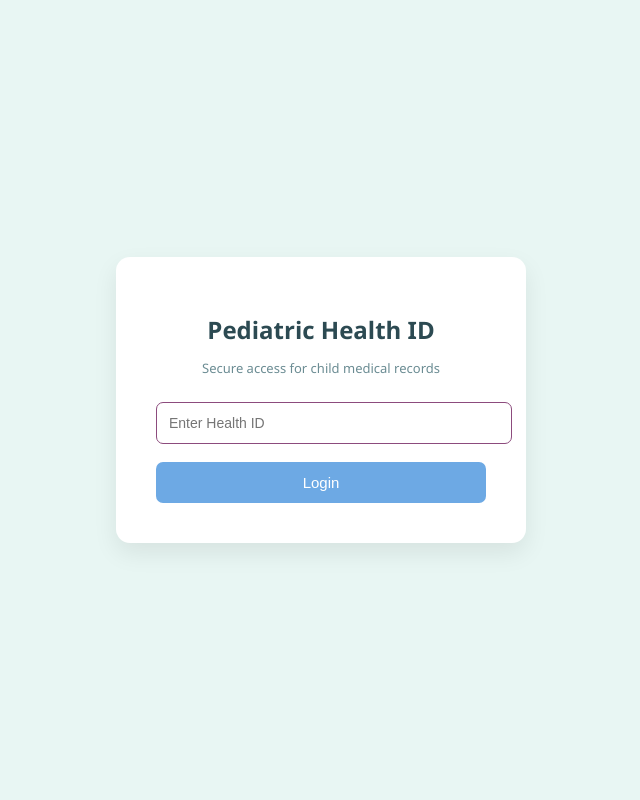
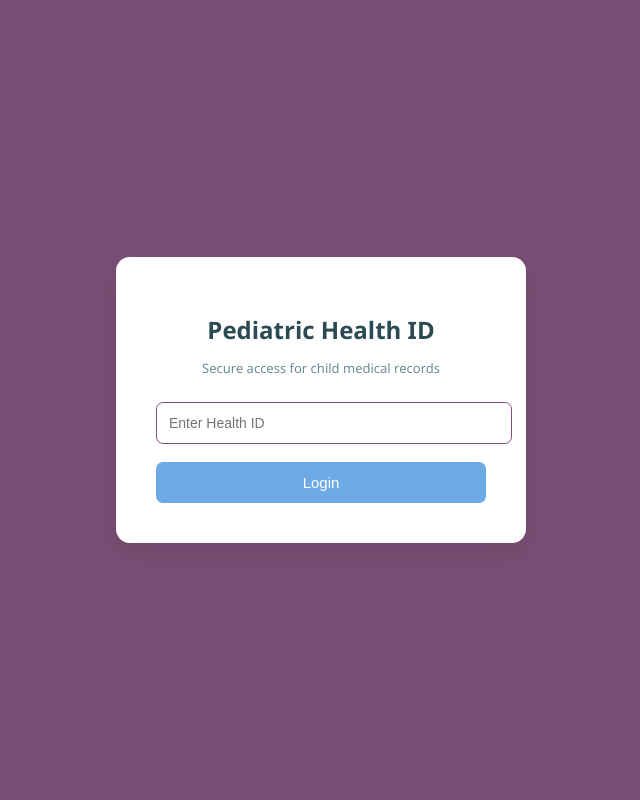
Before and after one commit to Amritha2303/pediatric-health-system, a Flask app: page / in a window 1280 px wide. Shown: the whole page, without its empty margins (319-959 px from the left). Run offline with Flask 3, Linux system fonts and the light colour scheme.

Commit message:
bg works

```diff
--- a/static/style.css
+++ b/static/style.css
@@ -1,6 +1,6 @@
 body{
 font-family:"Segoe UI",sans-serif;
-background:#e8f6f3;
+background:hsl(307, 22%, 39%);
 margin:0;
 height:100vh;
 display:flex;
```
